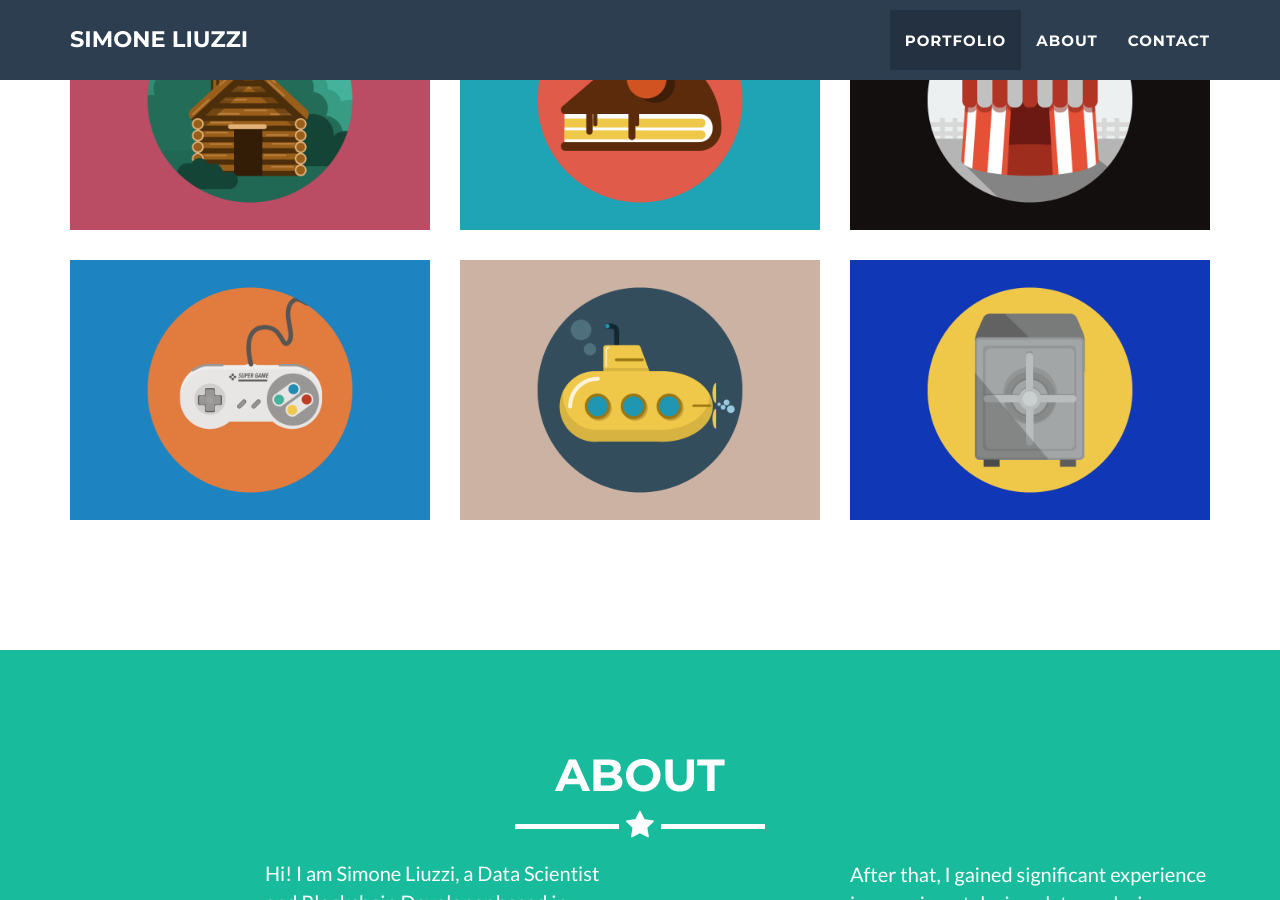
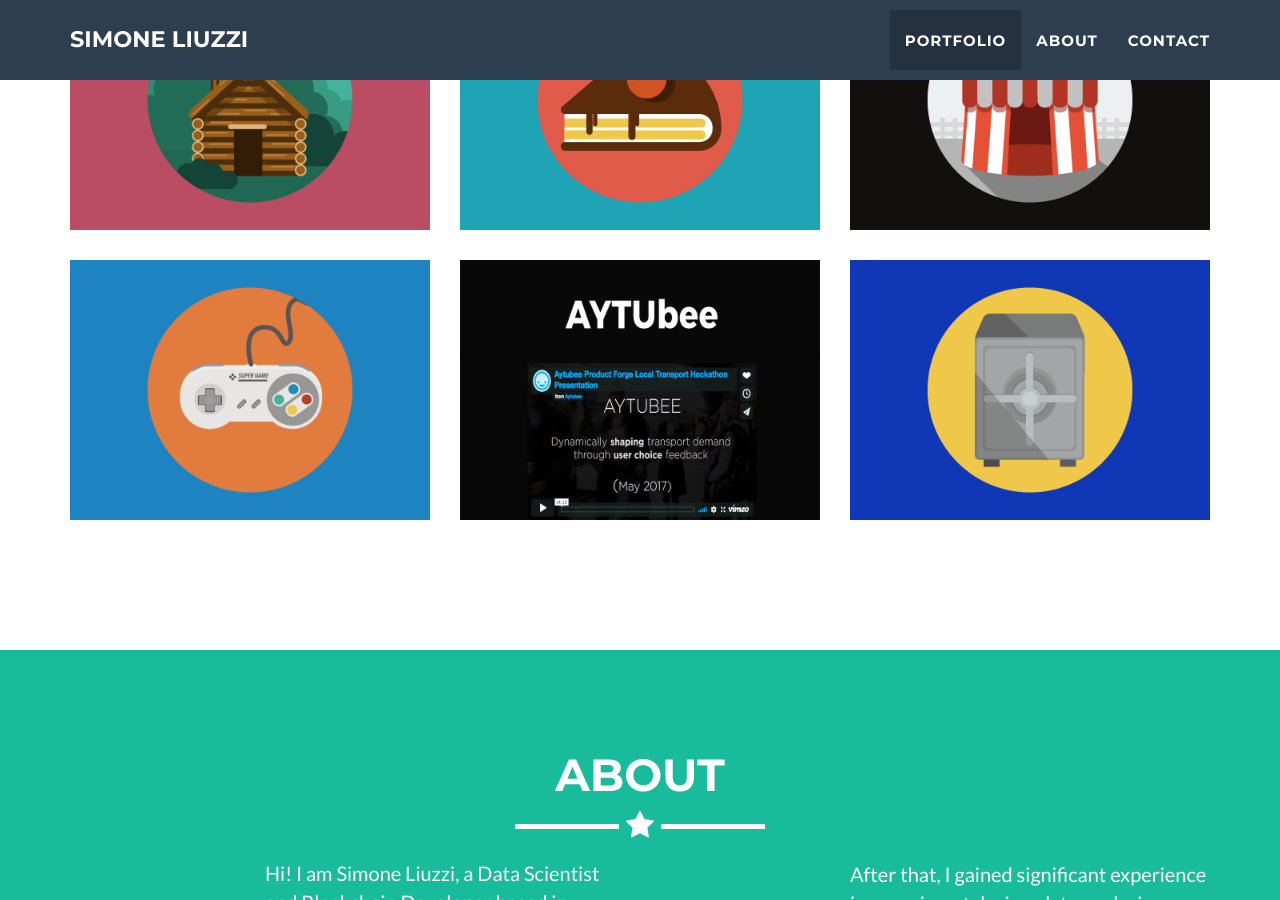
Before and after one commit to simonsaysL/simonesaysL.github.io, a Jekyll site: the page built from index.md, in a window 1280 px wide and 900 px high, scrolled down 1015 px. Built offline with Jekyll 4.4.1, drawn with Linux system fonts in a browser that asks for light colours; our own code applies the rules of GitHub Pages for plain Markdown files.

Commit message:
creation of aytubee project

```diff
--- a/_posts/2014-07-13-project-6.markdown
+++ b/_posts/2014-07-13-project-6.markdown
@@ -2,7 +2,7 @@
 layout: default
 modal-id: 6
 date: 2014-07-15
-img: submarine.png
+img: aytubee.png
 alt: image-alt
 project-date: April 2014
 client: Start Bootstrap
```
Also changed, not shown: img/portfolio/aytubee.png (added).
